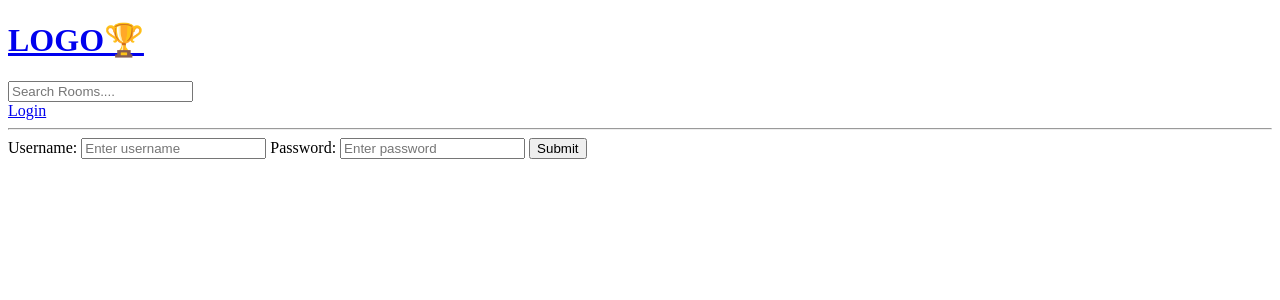
After one commit to rvssian666/Django_project, a Django app: page /login/ in a window 1280 px wide. The commit adds this page. Shown: the top 300 px of the page. Run offline with Django 5.2, Linux system fonts and the light colour scheme.

Commit message:
last modified  function in views.py

```diff
--- a/base/templates/base/home.html
+++ b/base/templates/base/home.html
@@ -22,6 +22,7 @@
     </div>
 
 <div>
+    <h5>{{rooms.count}} rooms available</h5>
     <a href="{% url 'create-room'%}">Create Room</a>
 
 <div>
--- /dev/null
+++ b/base/templates/base/login_register.html
@@ -0,0 +1,14 @@
+{% extends 'main.html' %}
+
+{% block content %}
+<div>
+    <form method="POST " action="">
+        {% csrf_token %}
+        <label for="username">Username:</label>
+        <input type = "text" name="username" placeholder = "Enter username ">
+        <label for="username">Password:</label>
+        <input type = "text" name="password" placeholder = "Enter password ">
+        <input type="submit" name="Login">
+    </form>
+</div>
+{% endblock content%}
--- a/base/urls.py
+++ b/base/urls.py
@@ -2,6 +2,7 @@ from django.urls import path
 from .import views
 
 urlpatterns = [
+    path('login/',views.loginPage,name='login'),
     path('',views.home,name='home'),
     path('room/<str:pk>/',views.room,name='room'),
     path('create-room',views.createRoom,name='create-room'),
--- a/base/views.py
+++ b/base/views.py
@@ -1,5 +1,7 @@
 from django.shortcuts import render,redirect
 from django.db.models import Q
+from django.contrib.auth.models import User
+from django.contrib import messages
 from .models import Room,Topic
 from django.http import HttpResponse
 from .forms import RoomForm
@@ -9,6 +11,19 @@ from .forms import RoomForm
 #     {'id':2,'name':'Design with me '},
 #     {'id':3,'name':'Frontend Web Developers'},
 # ]
+
+def loginPage(request):
+    if request.method=='POST':
+        username=request.POST.get('username')
+        password=request.POST.get('password')
+        try:
+            user=User.objects.get(username=username)
+        except:
+            messages.error(request,'Username or password is incorrect')
+    context={
+
+    }
+    return render(request , 'base/login_register.html',context)
 def home (request):
     q=request.GET.get('q')if request.GET.get('q') !=None else ''
     rooms=Room.objects.filter(Q(topic__name__icontains=q) | Q(name__icontains=q) | Q(description__icontains=q))
--- a/templates/navbar.html
+++ b/templates/navbar.html
@@ -1,7 +1,11 @@
 <a href="/">
     <h1>LOGO🏆</h1>
 </a>
+
 <form method="GET" action="{% url 'home' %}">
     <input type="text" name="q" placeholder="Search Rooms...."/>
 </form>
+
+<a href="{% url 'login' %}">Login</a>
+
 <hr>
```
Also changed, not shown: db.sqlite3.
